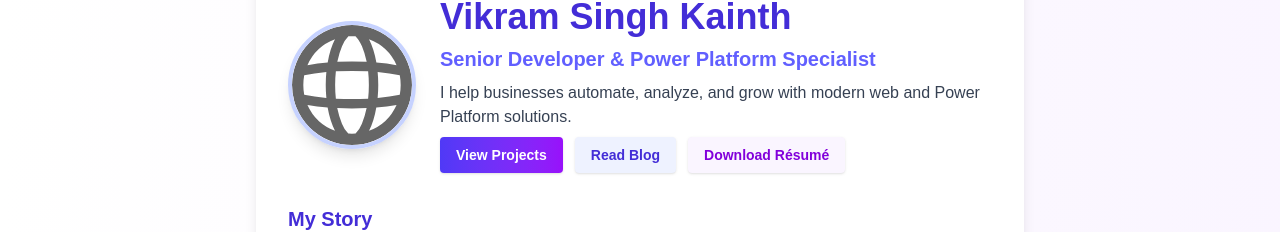
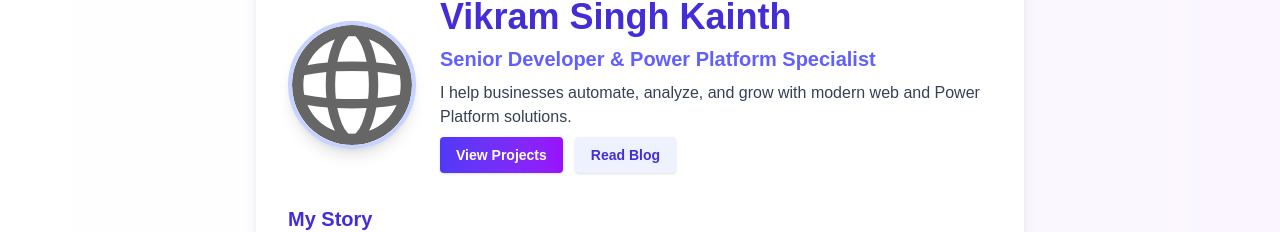
Before and after one commit to vsskkv/Personal-Website, a Next.js app: page /about in a window 1280 px wide. Shown: the part 155-387 px from the top of the page. Built offline with nearby package versions, Linux system fonts and the light colour scheme.

Commit message:
removed the download resume button

```diff
--- a/src/app/about/page.tsx
+++ b/src/app/about/page.tsx
@@ -15,7 +15,6 @@ export default function AboutPage() {
             <div className="flex gap-3 mt-2">
               <Link href="/projects" className="bg-gradient-to-r from-indigo-600 to-purple-600 text-white font-semibold px-4 py-2 rounded shadow hover:from-indigo-700 hover:to-purple-700 transition-colors text-sm">View Projects</Link>
               <Link href="/blog" className="bg-indigo-50 text-indigo-700 font-semibold px-4 py-2 rounded shadow text-sm hover:bg-indigo-100">Read Blog</Link>
-              <a href="/resume.pdf" className="bg-purple-50 text-purple-700 font-semibold px-4 py-2 rounded shadow text-sm hover:bg-purple-100" download>Download Résumé</a>
             </div>
           </div>
         </div>
```
